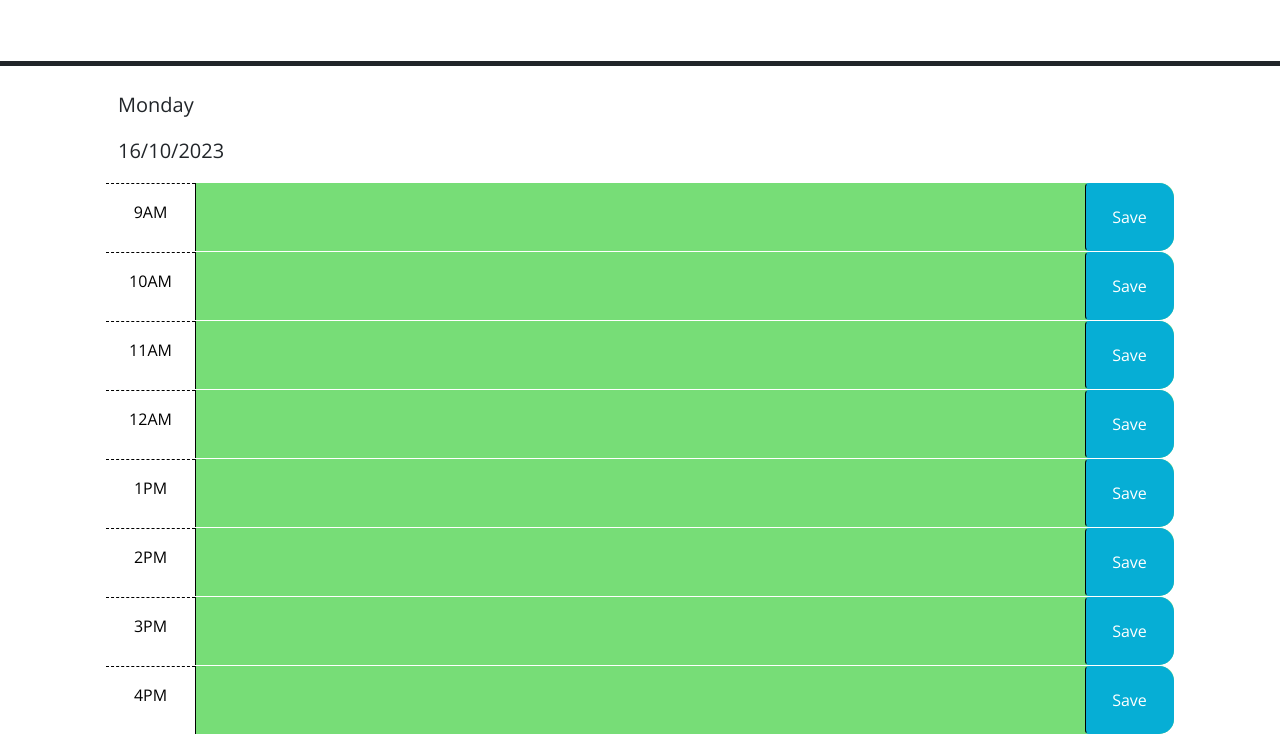
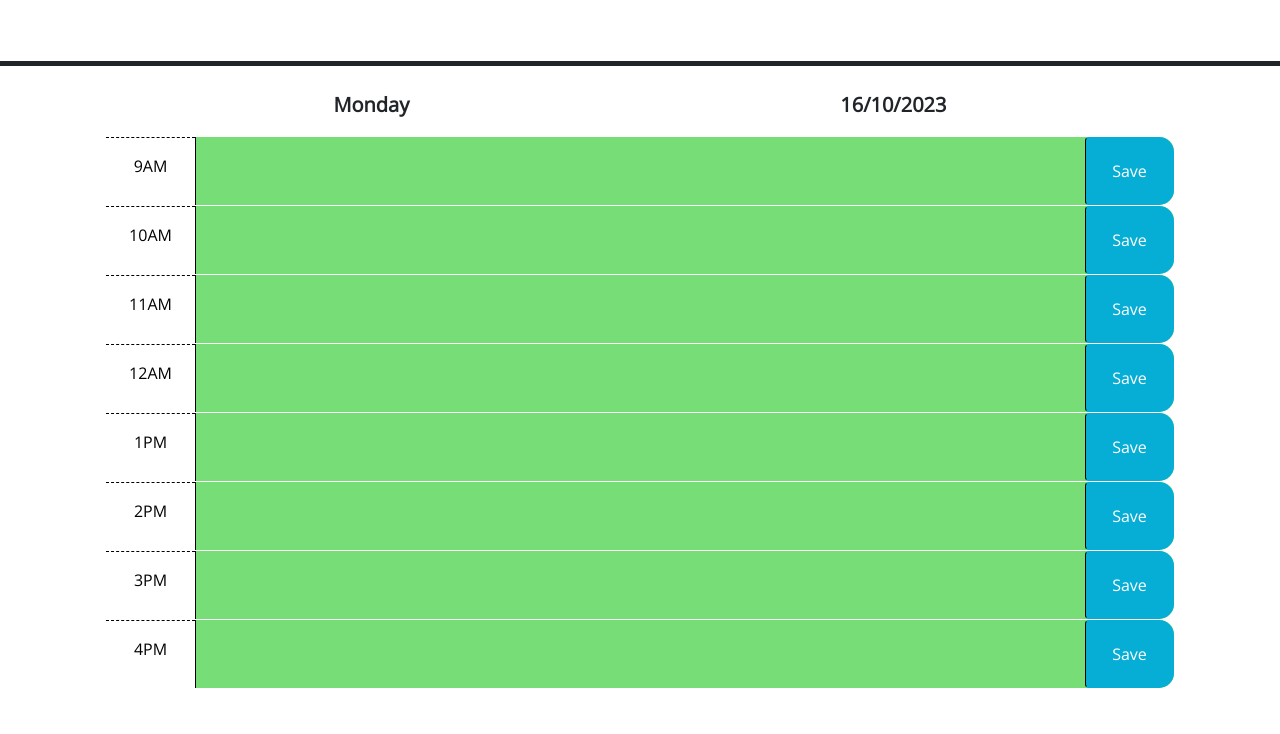
Before and after one commit to BowieRC/week5-challenge, a plain HTML site: page Develop/index.html in a window 1280 px wide. Shown: the part 166-900 px from the top of the page. After the commit the page ends 854 px from the top, so only its background shows below. Drawn offline with nearby package versions, Linux system fonts and the light colour scheme.

Commit message:
update CSS

```diff
--- a/Develop/style.css
+++ b/Develop/style.css
@@ -1,5 +1,5 @@
 body {
-  font-family: 'Open Sans', sans-serif;
+  font-family: "Open Sans", sans-serif;
   font-size: 16px;
 }
 
@@ -57,3 +57,14 @@ textarea {
   font-size: 20px;
   transition: all 0.3s ease-in-out;
 }
+
+.day-date-container {
+  display: flex;
+  justify-content: space-around;
+  font-weight: bold;
+}
+
+#currentDay,
+#currentDate {
+  font-weight: bold;
+}
```
